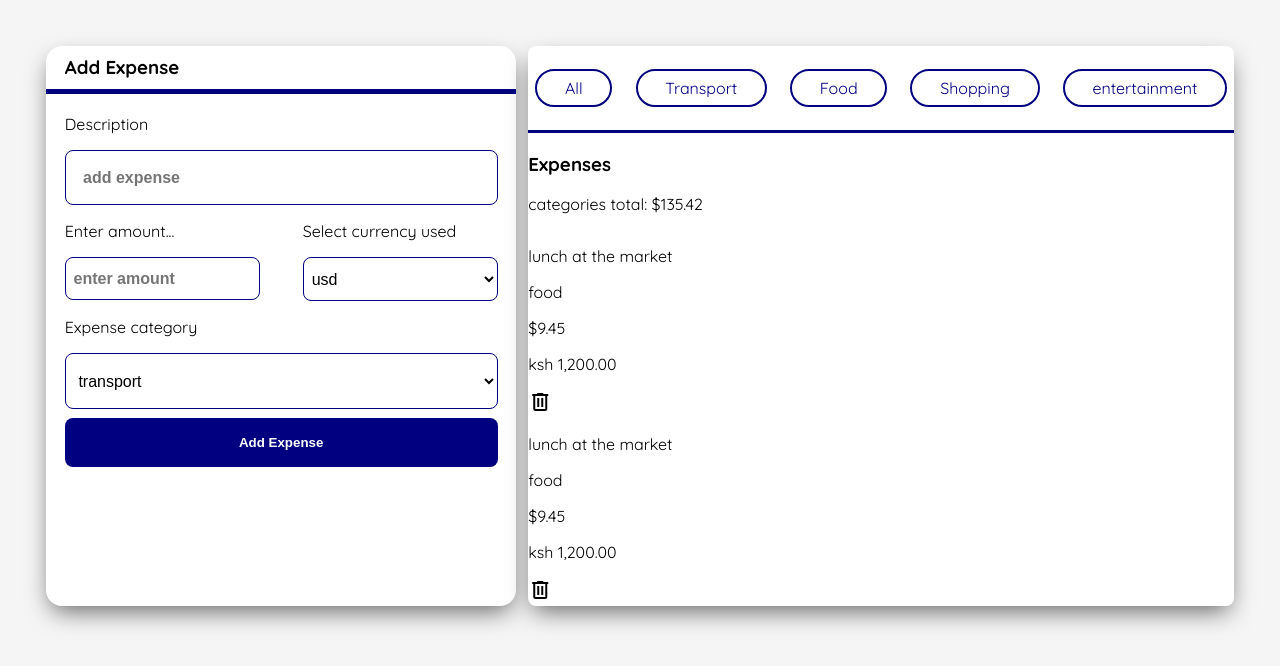
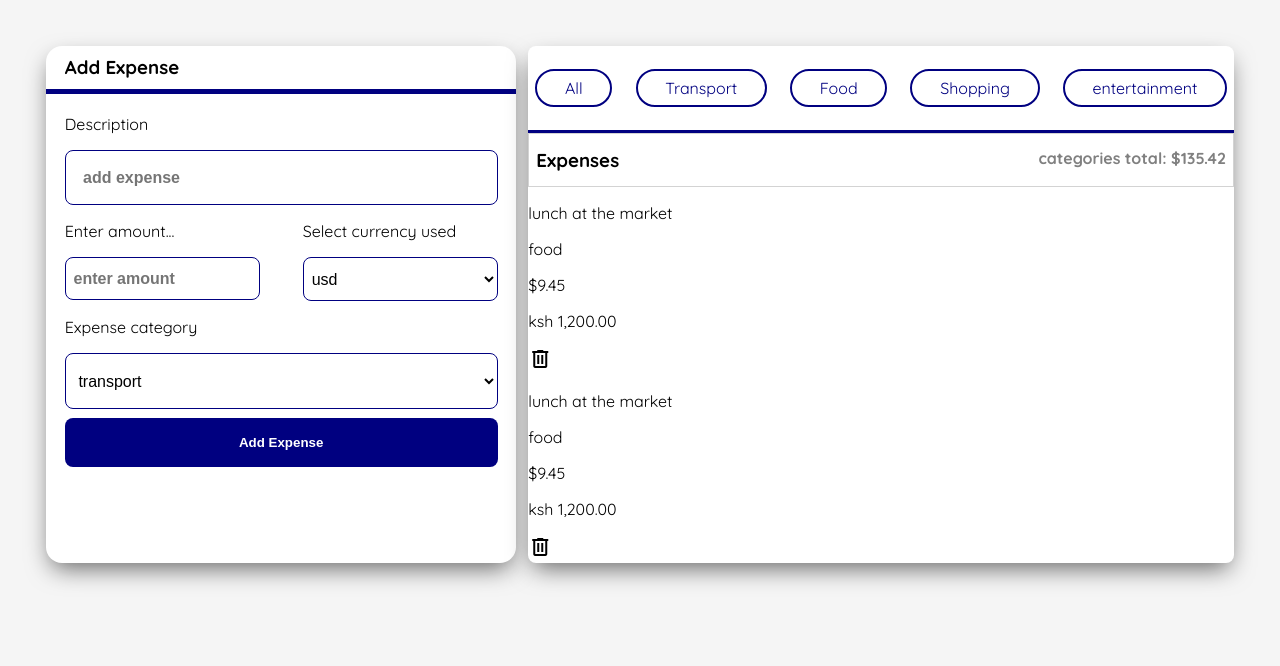
Before and after one commit to JosephNjuguna/expense-tracker, a website: page index.html in a window 1280 px wide. Drawn offline with nearby package versions, Linux system fonts and the light colour scheme; a web font is replaced by a local one.

Commit message:
styled up expenses section header

```diff
--- a/index.html
+++ b/index.html
@@ -55,7 +55,7 @@
                 <p id="shopping">Shopping</p>
                 <p id="entertainment">entertainment</p>
             </div>
-            <div>
+            <div class="header">
                 <h3>Expenses</h3>
                 <p>categories total: $135.42</p>
             </div>
--- a/style.css
+++ b/style.css
@@ -127,3 +127,21 @@ body{
     background-color: navy;
     color: white;
 }
+
+.expensedisplay .header{
+    display: flex;
+    flex-direction: row;
+    justify-content: space-between;
+    border: 1px solid lightgray;
+    padding: 2% 1%;
+}
+
+.expensedisplay .header h3{
+    margin: 0;
+}
+
+.expensedisplay .header p{
+    margin: 0;
+    color: gray;
+    font-weight: bold;
+}
```
